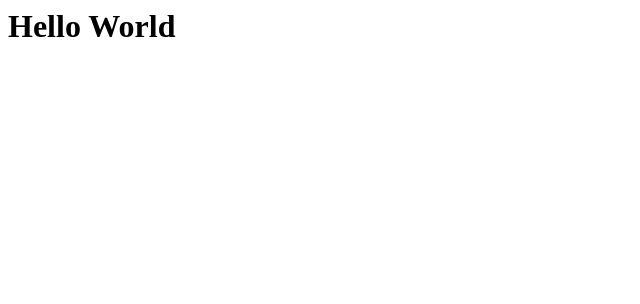
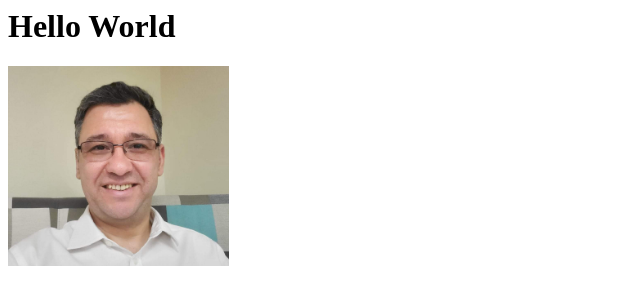
Before and after one commit to Ayanarates/ayanarates.github.io, a plain HTML site: page index.html in a window 1280 px wide. Shown: the whole page, without its empty margins (0-640 px from the left). Drawn offline with Linux system fonts and the light colour scheme.

Commit message:
add image

```diff
--- a/index.html
+++ b/index.html
@@ -1,4 +1,7 @@
 <html>
 <h1>Hello World </h1>
+<div>
+    <img src="alperen.jpg" height="200">
+</div>
 
 </html>
```
Also changed, not shown: alperen.jpg (added).
